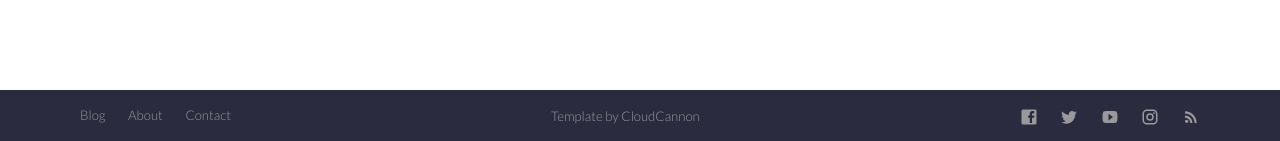
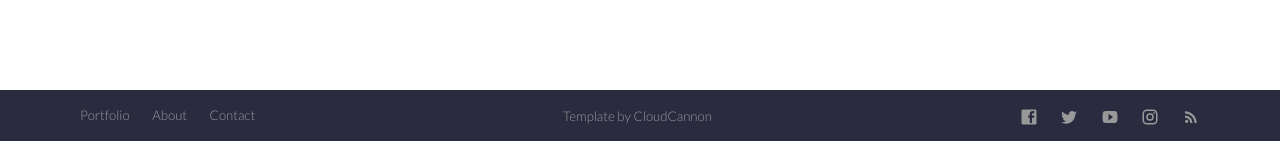
Before and after one commit to mrckhn/mrck.github.io, a Jekyll site: the page built from about.html, in a window 1280 px wide and 900 px high, scrolled down 875 px. Shown: the part 756-897 px from the top of the window. Built offline with Jekyll 4.4.1, drawn with Linux system fonts in a browser that asks for light colours; nearby versions of some CDN libraries.

Commit message:
Updated '_data/footer.yml' via CloudCannon

```diff
--- a/_data/footer.yml
+++ b/_data/footer.yml
@@ -1,5 +1,5 @@
 left_links:
-  - name: Blog
+  - name: Portfolio
     link: /blog/
   - name: About
     link: /about/
@@ -7,19 +7,19 @@ left_links:
     link: /contact/
 right_links:
   - name:
-    link: https://facebook.com/cloudcannon
+    link: 'https://facebook.com/cloudcannon'
     new_window: true
     social_icon: Facebook
   - name:
-    link: https://twitter.com/cloudcannon
+    link: 'https://twitter.com/cloudcannon'
     social_icon: Twitter
     new_window: true
   - name:
-    link: https://youtube.com/c/cloudcannon
+    link: 'https://youtube.com/c/cloudcannon'
     social_icon: YouTube
     new_window: true
   - name:
-    link: https://instagram.com/
+    link: 'https://instagram.com/'
     social_icon: Instagram
     new_window: true
   - name:
```
